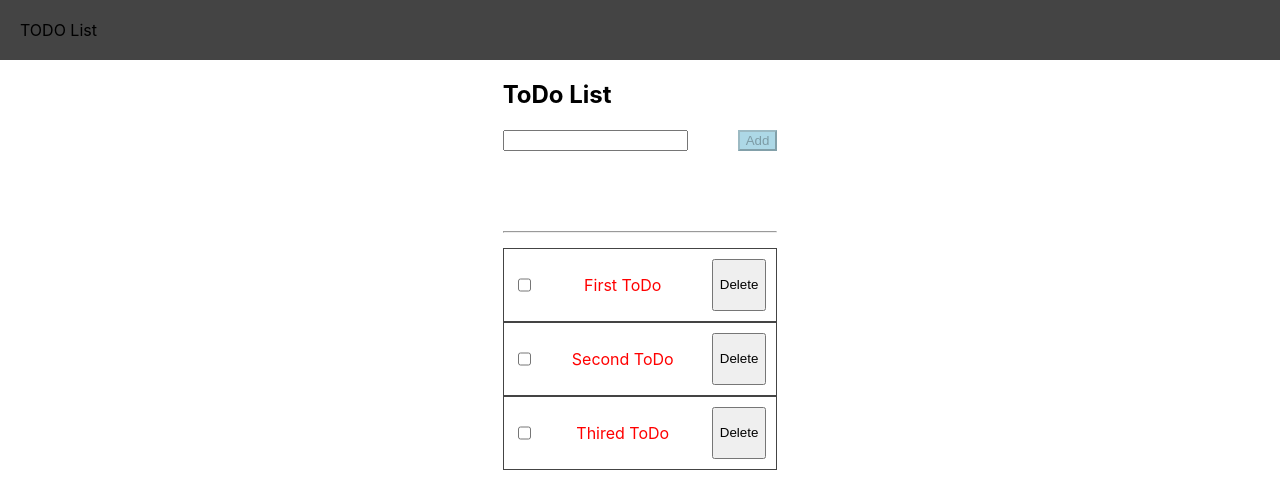
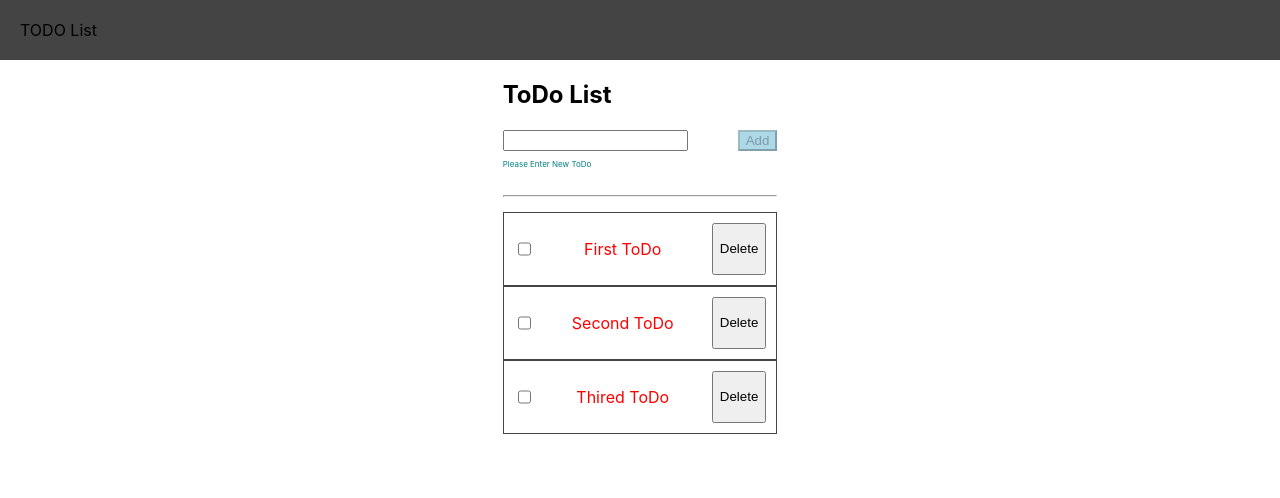
Before and after one commit to lakkaru/todo_list, a React (Create React App) app: page / in a window 1280 px wide. Shown: the top 498 px of the page. Built offline with nearby package versions, Linux system fonts and the light colour scheme.

Commit message:
feat- error msg and input cleaning done.

```diff
--- a/src/layouts/home/AddTodo.js
+++ b/src/layouts/home/AddTodo.js
@@ -2,17 +2,27 @@ import React, { Component } from "react";
 
 export default class AddTodo extends Component {
   state = {
-    newTodo: "",
-    isDisabled: true,
+    newToDo: "",
+    isError: true,
   };
   handleInputValueChange = (e) => {
     this.setState({
-      newTodo: e.target.value,
-      isDisabled: e.target.value.length > 0 ? false : true,
+      newToDo: e.target.value,
+      isError: (e.target.value).trim().length > 0 ? false : true,
     });
   };
+
+  handleAddNewToDo = () => {
+    let { newToDo } = this.state;
+    if (newToDo.trim()) {
+      this.props.addNewToDo(newToDo);
+      this.setState({newToDo:''})
+    } else {
+      // this.setState({isError:true});
+    }
+  };
   render() {
-    const {addNewToDo}=this.props;
+    // const { addNewToDo } = this.props;
     // console.log(addNewToDo);
 
     return (
@@ -22,27 +32,30 @@ export default class AddTodo extends Component {
             <input
               type="text"
               onChange={this.handleInputValueChange}
-              style={{ textTransform: "capitalize" }}
+              style={{ textTransform: "capitalize" }} value={this.state.newToDo}
             />
           </div>
           <div>
             <button
-              disabled={this.state.isDisabled}
+              disabled={this.state.isError}
               style={{ backgroundColor: "lightBlue" }}
-              onClick={() =>
-                addNewToDo(this.state.newTodo)
-              }
+              onClick={this.handleAddNewToDo}
             >
               Add
             </button>
           </div>
           {/* <AddButton isDisabled={this.state.isDisabled} /> */}
         </div>
-        <br />
+
         <div
-          style={{ height: "1em", textTransform: "capitalize", color: "teal" }}
+          style={{
+            height: "1em",
+            textTransform: "capitalize",
+            color: "teal",
+            fontSize: ".5rem",
+          }}
         >
-          <p>{this.state.newTodo}</p>
+          {this.state.isError ? <p>Please Enter new ToDo</p> : ""}
         </div>
       </div>
     );
```
